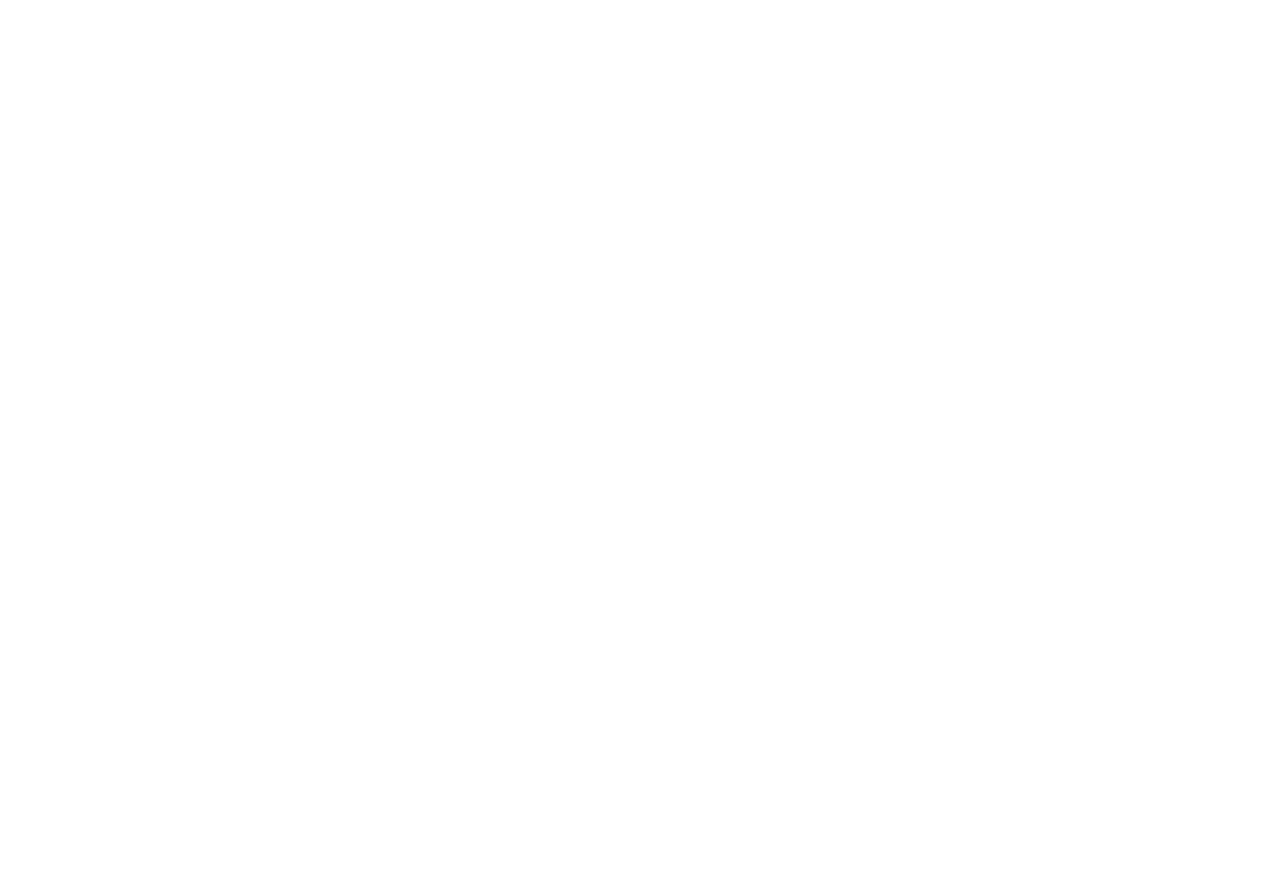
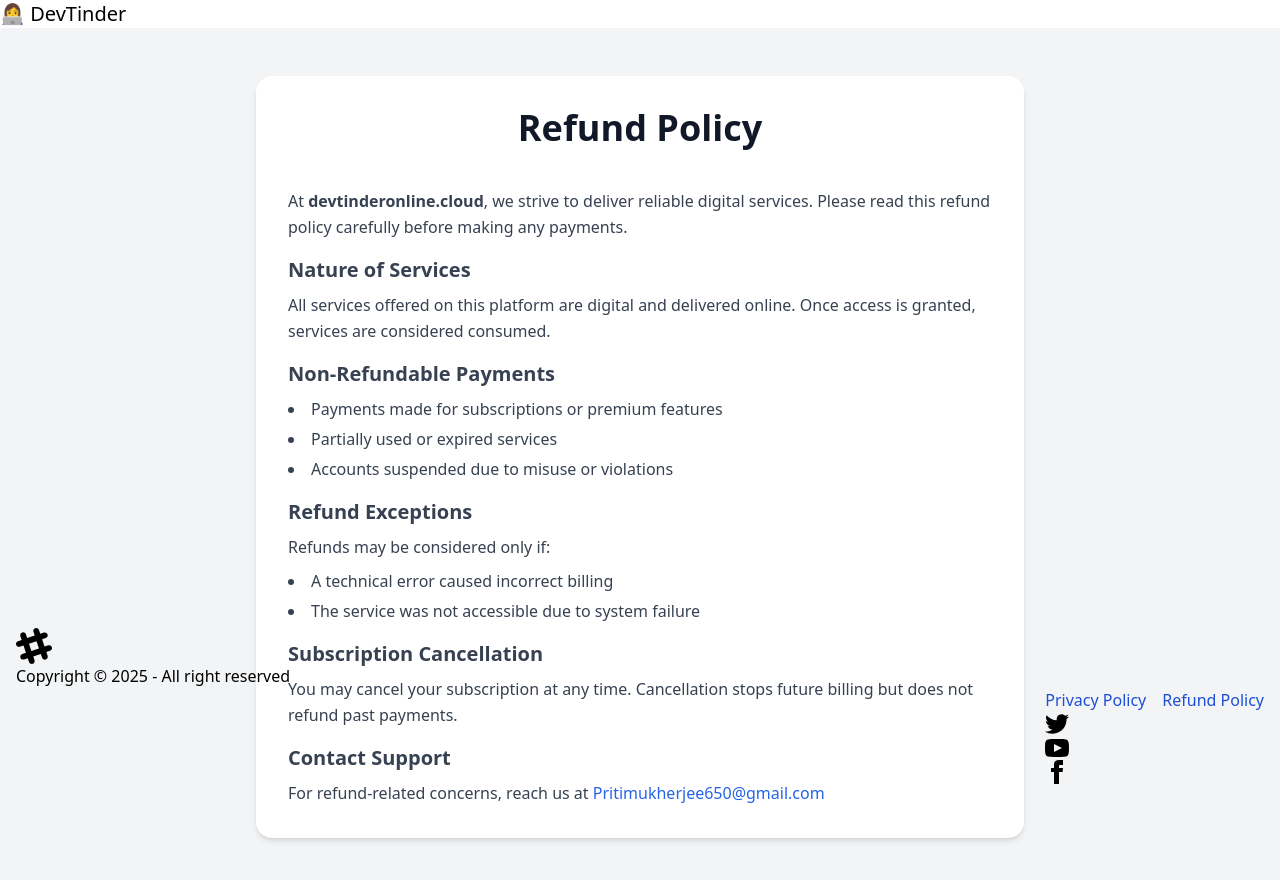
Before and after one commit to PRITI-MJ/DevTinder-Web, a React (Vite) app: page /refund in a window 1280 px wide. Before the commit this address had no page. Shown: the top 880 px of the page. Before the commit the page ends 800 px from the top, so only its background shows below. Built offline with nearby package versions, Linux system fonts and the light colour scheme; no server answers.

Commit message:
adding privacy and refund policy

```diff
--- a/src/App.jsx
+++ b/src/App.jsx
@@ -23,8 +23,8 @@
               <Route path="/profile" element={<Profile />} />
               <Route path="/connections" element={<Connections />} />
               <Route path="/requests" element={<Requests />} />
-              <Route path="/privacy-policy" element={<PrivacyPolicy />} />
-              <Route path="/refund-policy" element={<RefundPolicy />} />
+              <Route path="/privacy" element={<PrivacyPolicy />} />
+              <Route path="/refund" element={<RefundPolicy />} />
             </Route>
         </Routes>
       </BrowserRouter>
--- a/src/Components/Footer.jsx
+++ b/src/Components/Footer.jsx
@@ -1,11 +1,9 @@
-import React from "react";
-import { Link } from "react-router-dom";
+import React from 'react'
+import { Link } from 'react-router-dom';
 
 const Footer = () => {
   return (
    <footer className="footer sm:footer-horizontal bg-base-300 text-neutral-content items-center p-4 fixed bottom-0 w-full">
-
-      {/* Left section */}
   <aside className="grid-flow-col items-center">
     <svg
       width="36"
@@ -14,77 +12,52 @@
       xmlns="http://www.w3.org/2000/svg"
       fillRule="evenodd"
       clipRule="evenodd"
-          className="fill-current"
-        >
-          <path d="M22.672 15.226l-2.432.811..." />
+      className="fill-current">
+      <path
+        d="M22.672 15.226l-2.432.811.841 2.515c.33 1.019-.209 2.127-1.23 2.456-1.15.325-2.148-.321-2.463-1.226l-.84-2.518-5.013 1.677.84 2.517c.391 1.203-.434 2.542-1.831 2.542-.88 0-1.601-.564-1.86-1.314l-.842-2.516-2.431.809c-1.135.328-2.145-.317-2.463-1.229-.329-1.018.211-2.127 1.231-2.456l2.432-.809-1.621-4.823-2.432.808c-1.355.384-2.558-.59-2.558-1.839 0-.817.509-1.582 1.327-1.846l2.433-.809-.842-2.515c-.33-1.02.211-2.129 1.232-2.458 1.02-.329 2.13.209 2.461 1.229l.842 2.515 5.011-1.677-.839-2.517c-.403-1.238.484-2.553 1.843-2.553.819 0 1.585.509 1.85 1.326l.841 2.517 2.431-.81c1.02-.33 2.131.211 2.461 1.229.332 1.018-.21 2.126-1.23 2.456l-2.433.809 1.622 4.823 2.433-.809c1.242-.401 2.557.484 2.557 1.838 0 .819-.51 1.583-1.328 1.847m-8.992-6.428l-5.01 1.675 1.619 4.828 5.011-1.674-1.62-4.829z"></path>
     </svg>
+    <p>Copyright © {new Date().getFullYear()} - All right reserved</p>
+  </aside>
+  <nav className="grid-flow-col gap-4 md:place-self-center md:justify-self-end">
 
-        <p className="text-sm">
-          Copyright © {new Date().getFullYear()} – All rights reserved
-        </p>
-      </aside>
-
-      {/* Middle section – Policy links */}
-      <nav className="flex gap-4 text-sm underline-offset-4">
-        <Link
-          to="/privacy-policy"
-          className="hover:underline hover:text-white transition"
-        >
-          Privacy Policy
-        </Link>
-
-        <Link
-          to="/refund-policy"
-          className="hover:underline hover:text-white transition"
-        >
-          Refund Policy
-        </Link>
-      </nav>
-
-      {/* Right section – Social icons */}
-      <nav className="grid-flow-col gap-4 md:place-self-center md:justify-self-end">
-        <a className="hover:text-white transition cursor-pointer">
-          {/* Twitter */}
+      <Link to="/privacy" className="text-blue-700 hover:underline">Privacy Policy</Link>
+      <Link to="/refund" className="ml-4 text-blue-700 hover:underline">Refund Policy</Link>
+      <a>
       <svg
         xmlns="http://www.w3.org/2000/svg"
         width="24"
         height="24"
         viewBox="0 0 24 24"
-            className="fill-current"
-          >
-            <path d="M24 4.557c-.883.392..." />
+        className="fill-current">
+        <path
+          d="M24 4.557c-.883.392-1.832.656-2.828.775 1.017-.609 1.798-1.574 2.165-2.724-.951.564-2.005.974-3.127 1.195-.897-.957-2.178-1.555-3.594-1.555-3.179 0-5.515 2.966-4.797 6.045-4.091-.205-7.719-2.165-10.148-5.144-1.29 2.213-.669 5.108 1.523 6.574-.806-.026-1.566-.247-2.229-.616-.054 2.281 1.581 4.415 3.949 4.89-.693.188-1.452.232-2.224.084.626 1.956 2.444 3.379 4.6 3.419-2.07 1.623-4.678 2.348-7.29 2.04 2.179 1.397 4.768 2.212 7.548 2.212 9.142 0 14.307-7.721 13.995-14.646.962-.695 1.797-1.562 2.457-2.549z"></path>
       </svg>
     </a>
-
-        <a className="hover:text-white transition cursor-pointer">
-          {/* YouTube */}
+    <a>
       <svg
         xmlns="http://www.w3.org/2000/svg"
         width="24"
         height="24"
         viewBox="0 0 24 24"
-            className="fill-current"
-          >
-            <path d="M19.615 3.184c-3.604..." />
+        className="fill-current">
+        <path
+          d="M19.615 3.184c-3.604-.246-11.631-.245-15.23 0-3.897.266-4.356 2.62-4.385 8.816.029 6.185.484 8.549 4.385 8.816 3.6.245 11.626.246 15.23 0 3.897-.266 4.356-2.62 4.385-8.816-.029-6.185-.484-8.549-4.385-8.816zm-10.615 12.816v-8l8 3.993-8 4.007z"></path>
       </svg>
     </a>
-
-        <a className="hover:text-white transition cursor-pointer">
-          {/* Facebook */}
+    <a>
       <svg
         xmlns="http://www.w3.org/2000/svg"
         width="24"
         height="24"
         viewBox="0 0 24 24"
-            className="fill-current"
-          >
-            <path d="M9 8h-3v4..." />
+        className="fill-current">
+        <path
+          d="M9 8h-3v4h3v12h5v-12h3.642l.358-4h-4v-1.667c0-.955.192-1.333 1.115-1.333h2.885v-5h-3.808c-3.596 0-5.192 1.583-5.192 4.615v3.385z"></path>
       </svg>
     </a>
   </nav>
+</footer>
+  )
+}
 
-    </footer>
-  );
-};
-
-export default Footer;
+export default Footer
--- a/src/Components/PrivacyPolicy.jsx
+++ b/src/Components/PrivacyPolicy.jsx
@@ -70,7 +70,7 @@
                 href="mailto:support@devtinderonline.cloud"
                 className="text-blue-600 hover:underline"
               >
-                support@devtinderonline.cloud
+                Pritimukherjee650@gmail.com
               </a>
             </p>
           </section>
--- a/src/Components/RefundPolicy.jsx
+++ b/src/Components/RefundPolicy.jsx
@@ -1,65 +1,81 @@
+import React from "react";
+
 const RefundPolicy = () => {
   return (
-    <div className="min-h-screen bg-gray-50 px-4 py-10">
-      <div className="max-w-4xl mx-auto bg-white shadow-lg rounded-xl p-8">
-        <h1 className="text-3xl font-bold text-center text-gray-800 mb-8">
+    <div className="min-h-screen bg-gray-100 px-4 py-12 pb-32">
+      <div className="max-w-3xl mx-auto bg-white rounded-2xl shadow-md p-8">
+
+        <h1 className="text-4xl font-bold text-center text-gray-900 mb-10">
           Refund Policy
         </h1>
 
-        <div className="space-y-6 text-gray-700 leading-relaxed">
+        <section className="space-y-4 text-gray-700 leading-relaxed">
           <p>
-            Thank you for using <strong>devtinderonline.cloud</strong>. This
-            Refund Policy explains the terms under which refunds may be granted.
+            At <strong>devtinderonline.cloud</strong>, we strive to deliver
+            reliable digital services. Please read this refund policy carefully
+            before making any payments.
           </p>
 
-          <section>
-            <h2 className="text-xl font-semibold mb-2">Digital Services</h2>
+          <div>
+            <h2 className="text-xl font-semibold mb-2">
+              Nature of Services
+            </h2>
             <p>
-              All services provided on this platform are digital. Once a payment
-              is completed, it is generally non-refundable.
+              All services offered on this platform are digital and delivered
+              online. Once access is granted, services are considered consumed.
             </p>
-          </section>
+          </div>
 
-          <section>
+          <div>
             <h2 className="text-xl font-semibold mb-2">
-              Non-Refundable Situations
+              Non-Refundable Payments
             </h2>
             <ul className="list-disc list-inside space-y-1">
-              <li>Change of mind after purchase</li>
-              <li>Partial usage of services</li>
-              <li>Account suspension due to policy violations</li>
+              <li>Payments made for subscriptions or premium features</li>
+              <li>Partially used or expired services</li>
+              <li>Accounts suspended due to misuse or violations</li>
             </ul>
-          </section>
+          </div>
 
-          <section>
-            <h2 className="text-xl font-semibold mb-2">Refund Exceptions</h2>
+          <div>
+            <h2 className="text-xl font-semibold mb-2">
+              Refund Exceptions
+            </h2>
             <p>
-              Refunds may be considered if there is a billing error or if the
-              service was not delivered due to a technical issue.
+              Refunds may be considered only if:
             </p>
-          </section>
+            <ul className="list-disc list-inside space-y-1 mt-2">
+              <li>A technical error caused incorrect billing</li>
+              <li>The service was not accessible due to system failure</li>
+            </ul>
+          </div>
 
-          <section>
-            <h2 className="text-xl font-semibold mb-2">Cancellation Policy</h2>
+          <div>
+            <h2 className="text-xl font-semibold mb-2">
+              Subscription Cancellation
+            </h2>
             <p>
               You may cancel your subscription at any time. Cancellation stops
-              future billing but does not refund previous payments.
+              future billing but does not refund past payments.
             </p>
-          </section>
+          </div>
 
-          <section>
-            <h2 className="text-xl font-semibold mb-2">Contact</h2>
+          <div>
+            <h2 className="text-xl font-semibold mb-2">
+              Contact Support
+            </h2>
             <p>
-              For refund-related queries, contact us at&nbsp;
+              For refund-related concerns, reach us at{" "}
               <a
                 href="mailto:support@devtinderonline.cloud"
                 className="text-blue-600 hover:underline"
               >
-                support@devtinderonline.cloud
+                Pritimukherjee650@gmail.com
               </a>
             </p>
-          </section>
-        </div>
+          </div>
+
+        </section>
       </div>
     </div>
   );
```
Lines whose indentation alone changed are shown as unchanged.
